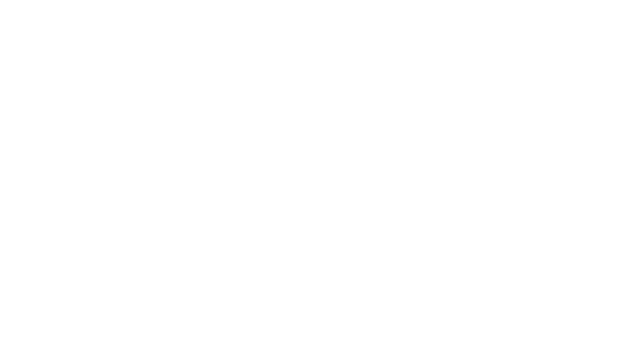
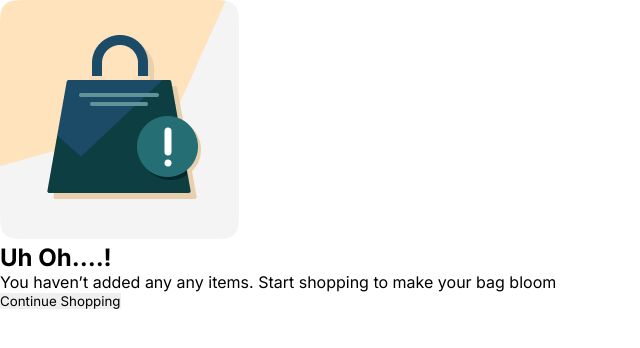
Before and after one commit to Gabriel-Lassen/E-Commerce-CodeVerse, a React (Vite) app in the folder codeverse/: page /mybagfound in a window 1280 px wide. Before the commit this address had no page. Shown: the top 348 px of the page, without its empty margins (0-640 px from the left). Built offline with nearby package versions, Linux system fonts and the light colour scheme.

Commit message:
add: page structure not found my bag

```diff
--- a/codeverse/src/components/NotFoundMyBag/index.jsx
+++ b/codeverse/src/components/NotFoundMyBag/index.jsx
@@ -8,8 +8,14 @@ const MyBagFound = () => {
     <div>
         <BtnBackForPage
         svg={<ArrowSvg color="var(--Primary)" direction="left" />}
-        text="Search results"
+        text="My Bag"
         />
+        <div>
+            <img src={bag} alt="" />
+            <h2>Uh Oh....!</h2>
+            <p>You haven’t added any any items. Start shopping to make your bag bloom</p>
+            <button>Continue Shopping</button>
+        </div>
     </div>
   )
 }
--- a/codeverse/src/routes/routes.jsx
+++ b/codeverse/src/routes/routes.jsx
@@ -12,6 +12,7 @@ import ProductsByCategoy from "../pages/ProductsByCategory";
 import GetStart from "../pages/GetStart";
 import ReferAndEarn from "../pages/ReferAndEarn";
 import PersonalInformation from "../pages/PersonalInformation";
+import MyBagFound from "../components/NotFoundMyBag";
 
 const Rotas = () => {
   return (
@@ -33,6 +34,7 @@ const Rotas = () => {
       <Route path="/profile/myreviews" element={""} />
       <Route path="/profile/myaddressbook" element={""} />
       <Route path="/profile/mysavedcards" element={""} />
+      <Route path="/mybagfound" element={<MyBagFound/>} />
     </Routes>
   );
 };
```
Also changed, not shown: codeverse/src/components/NotFoundMyBag/styles.module.scss (added).
